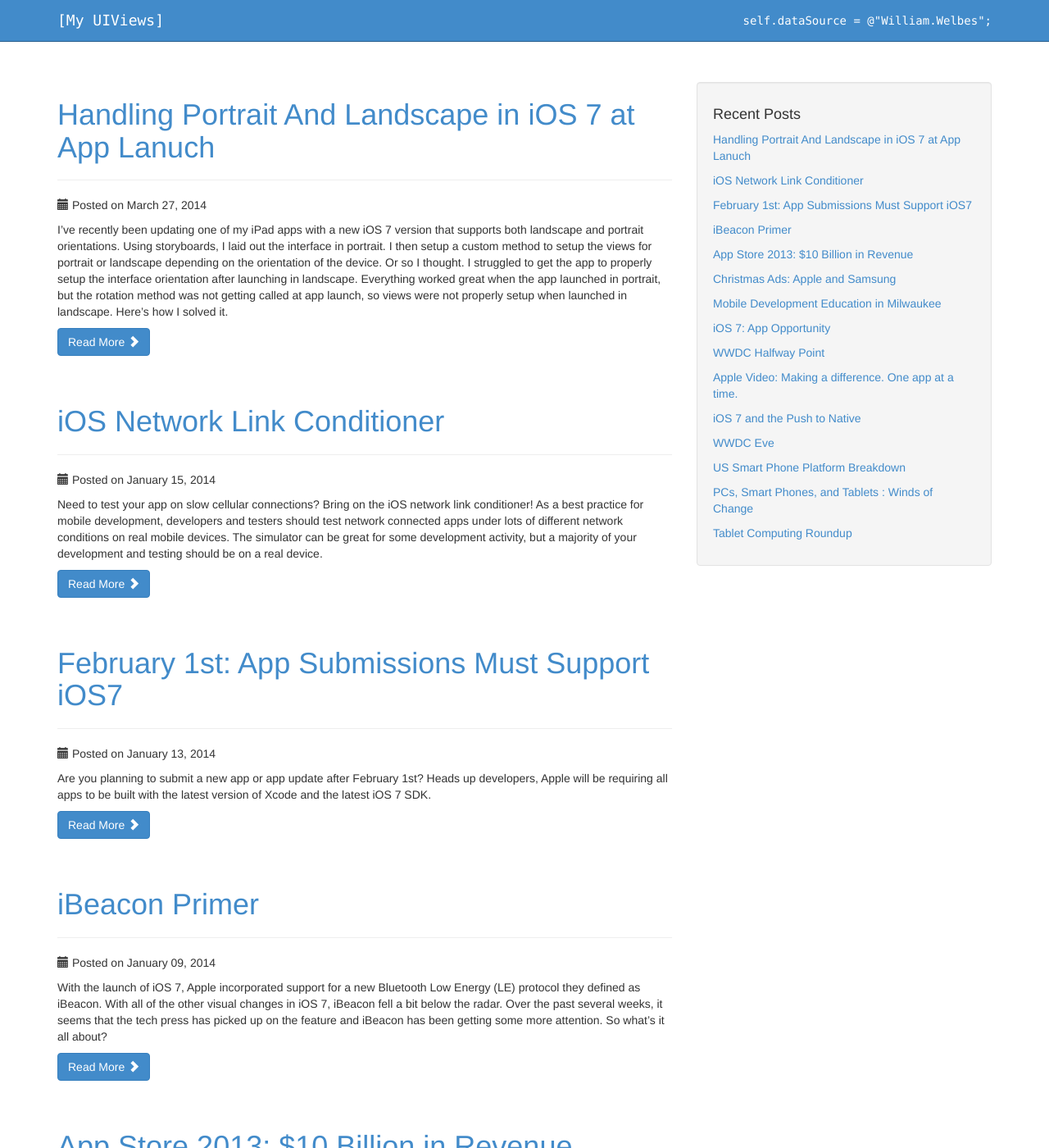
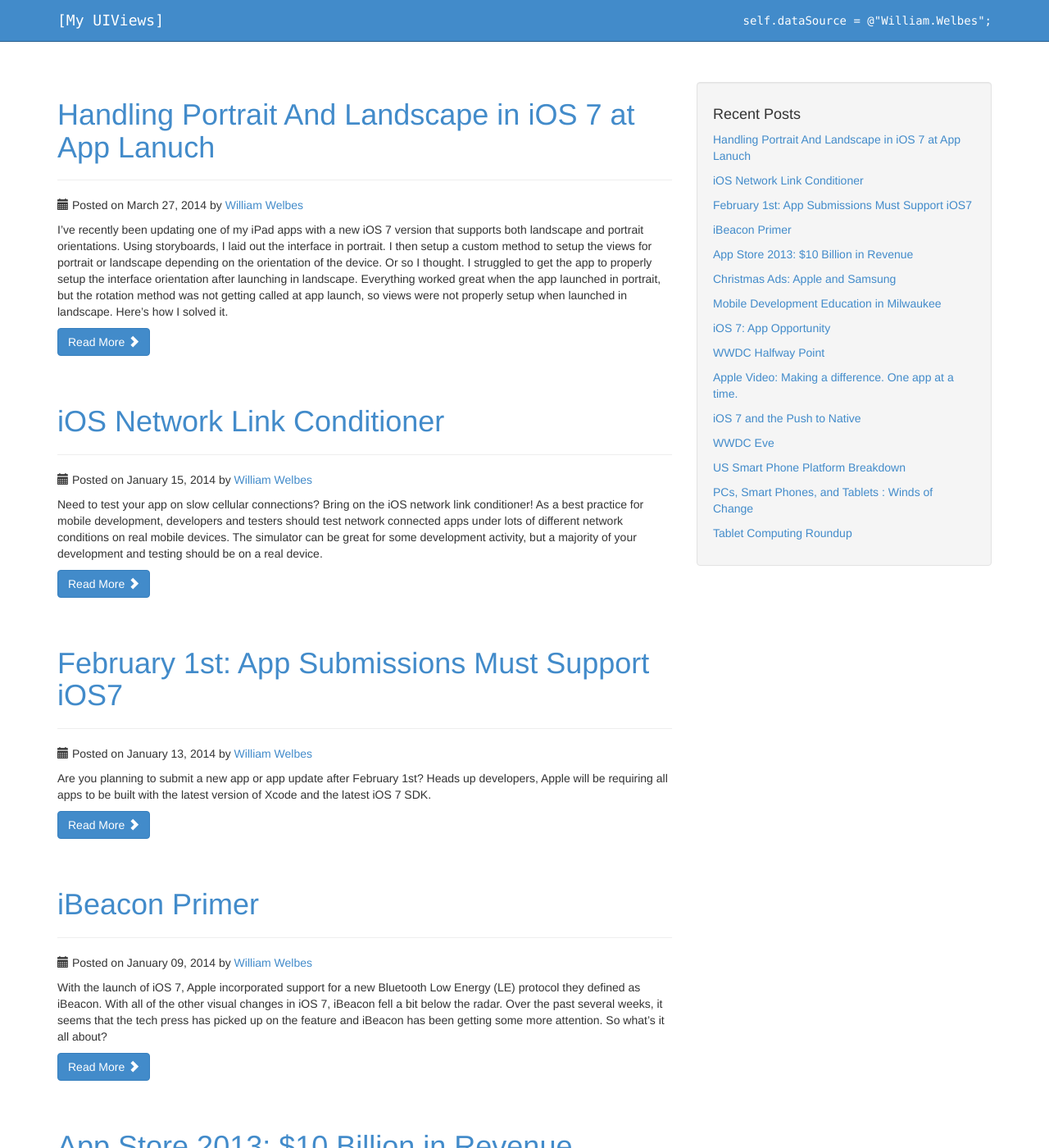
Before and after one commit to welbesw/welbesw.github.io, a Jekyll site: the page built from index.html, in a window 1280 px wide and 1400 px high. Shown: the whole window at 82% size. Built offline with Jekyll 4.4.1, drawn with Linux system fonts in a browser that asks for light colours; Markdown is read by kramdown in place of the engine named in the settings; the list of posts is cut into pages by our own code; some of the changed text lies outside the part shown.

Commit message:
Updated the author links.

```diff
--- a/_config.yml
+++ b/_config.yml
@@ -5,3 +5,4 @@ paginate: 10
 paginate_path: "page:num"
 safe: true
 url: http://www.myuiviews.com
+author: "William Welbes"
--- a/_layouts/default.html
+++ b/_layouts/default.html
@@ -104,15 +104,21 @@
 
       <hr>
 
-      <footer>
+      <footer class="footer">
         <div class="row">
           <div class="col-lg-2">
             <p>&copy; 2014 <a href="/about.html">William J. Welbes</a></p>
           </div>
+          <div class="col-lg-2 footer-social-icons">
+            <a href="https://github.com/welbesw"><i class="fa fa-github"></i></a>
+            <a href="https://twitter.com/welbes"><i class="fa fa-twitter-square"></i></a>
+            <a href="http://www.linkedin.com/in/welbes"><i class="fa fa-linkedin-square"></i></a>
+            <a href="https://plus.google.com/+WilliamWelbes?rel=author"><i class="fa fa-google-plus-square"></i></a>
+          </div>
           <div class="col-lg-2">
             <a href="/rss.xml"><i class="fa fa-rss-square"></i> RSS</a>
           </div>
-          <div class="col-lg-6">
+          <div class="col-lg-4">
           </div>
           <div class="col-lg-2">
             <p><a href="http://pages.github.com">Hosted on Github Pages</a></p>
--- a/_layouts/post.html
+++ b/_layouts/post.html
@@ -2,7 +2,7 @@
 layout: default
 ---
 <h2>{{ page.title }}</h2>
-<p class="meta"> Posted on {{ page.date | date: '%B %d, %Y' }}</p>
+<p class="meta"> Posted on {{ page.date | date: '%B %d, %Y' }} by <a href="/about.html">{{ site.author }}</a></p>
 <hr/>
 <div class="post">
 {{ content }}
--- a/about.html
+++ b/about.html
@@ -22,5 +22,6 @@ sitemap:
 		<p><a href="https://github.com/welbesw"><i class="fa fa-github fa-2x"></i> Github</a></p>
 		<p><a href="https://twitter.com/welbes"><i class="fa fa-twitter-square fa-2x"></i> Twitter</a></p>
 		<p><a href="http://www.linkedin.com/in/welbes"><i class="fa fa-linkedin-square fa-2x"></i> Linkedin</a></p>
+		<p><a href="https://plus.google.com/+WilliamWelbes?rel=author"><i class="fa fa-google-plus-square fa-2x"></i> Google Plus</a></p>
 	</div>
 </div>
--- a/css/blog-home.css
+++ b/css/blog-home.css
@@ -36,3 +36,11 @@ footer {
 .post-list li {
 	margin: 0px 0px 10px 0px;
 }
+
+.footer .row {
+	line-height: 40px;
+}
+
+.footer-social-icons {
+	font-size: 25px;
+}
--- a/index.html
+++ b/index.html
@@ -10,7 +10,7 @@ sitemap:
 	<!-- blog entry -->
 	<h1><a href="{{ post.url }}">{{ post.title }}</a></h1>
 	<hr/>
-	<p><span class="glyphicon glyphicon-calendar"></span> Posted on {{ post.date | date: '%B %d, %Y' }}</p>
+	<p><span class="glyphicon glyphicon-calendar"></span> Posted on {{ post.date | date: '%B %d, %Y' }} by <a href="/about.html">{{ site.author }}</a></p>
 	{{ post.excerpt }}
 	<a class="btn btn-primary" href="{{ post.url }}">Read More <span class="glyphicon glyphicon-chevron-right"></span></a>
 	<br/><br/><br/>
```
Also changed, not shown: css/main.css (deleted, +0 -160 lines).
